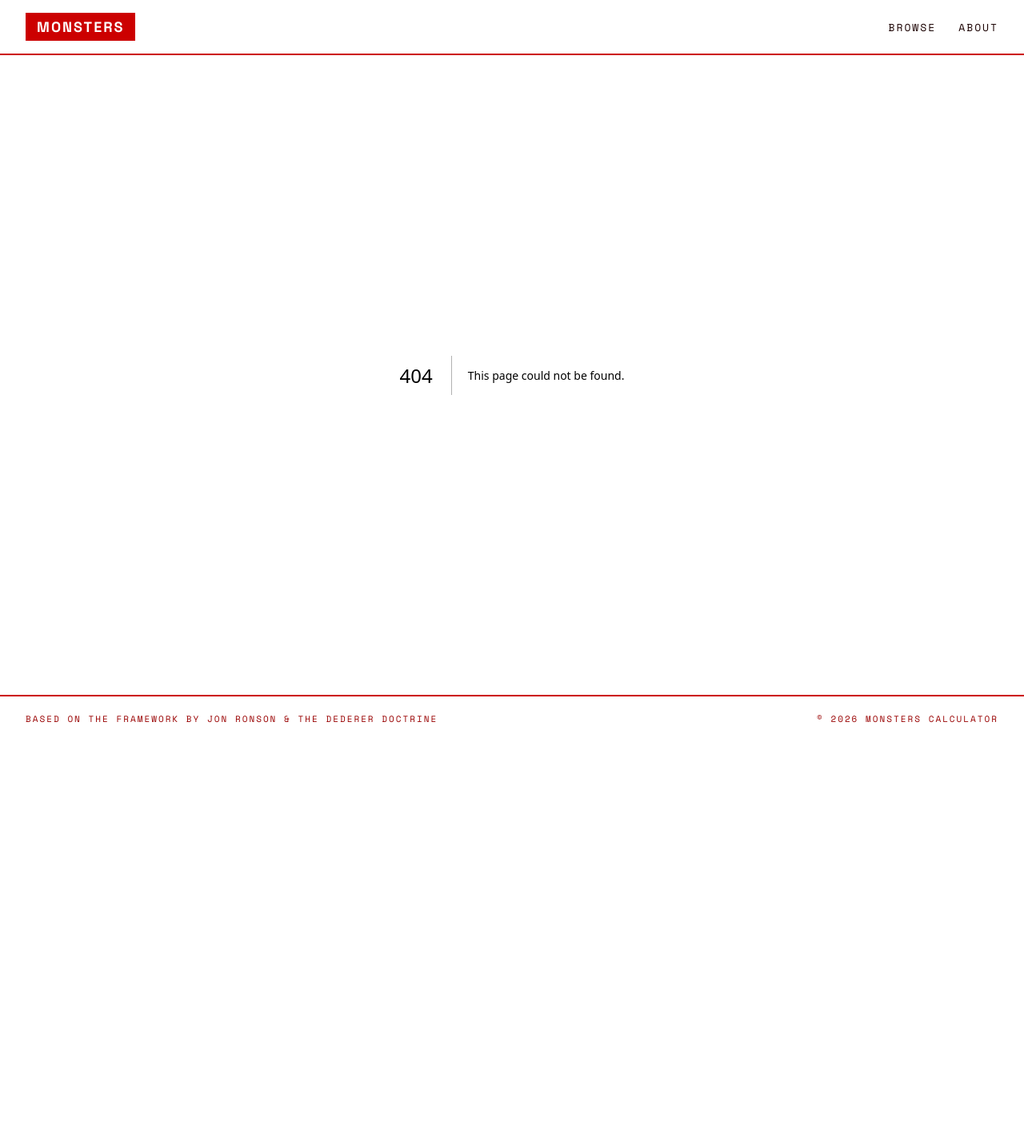
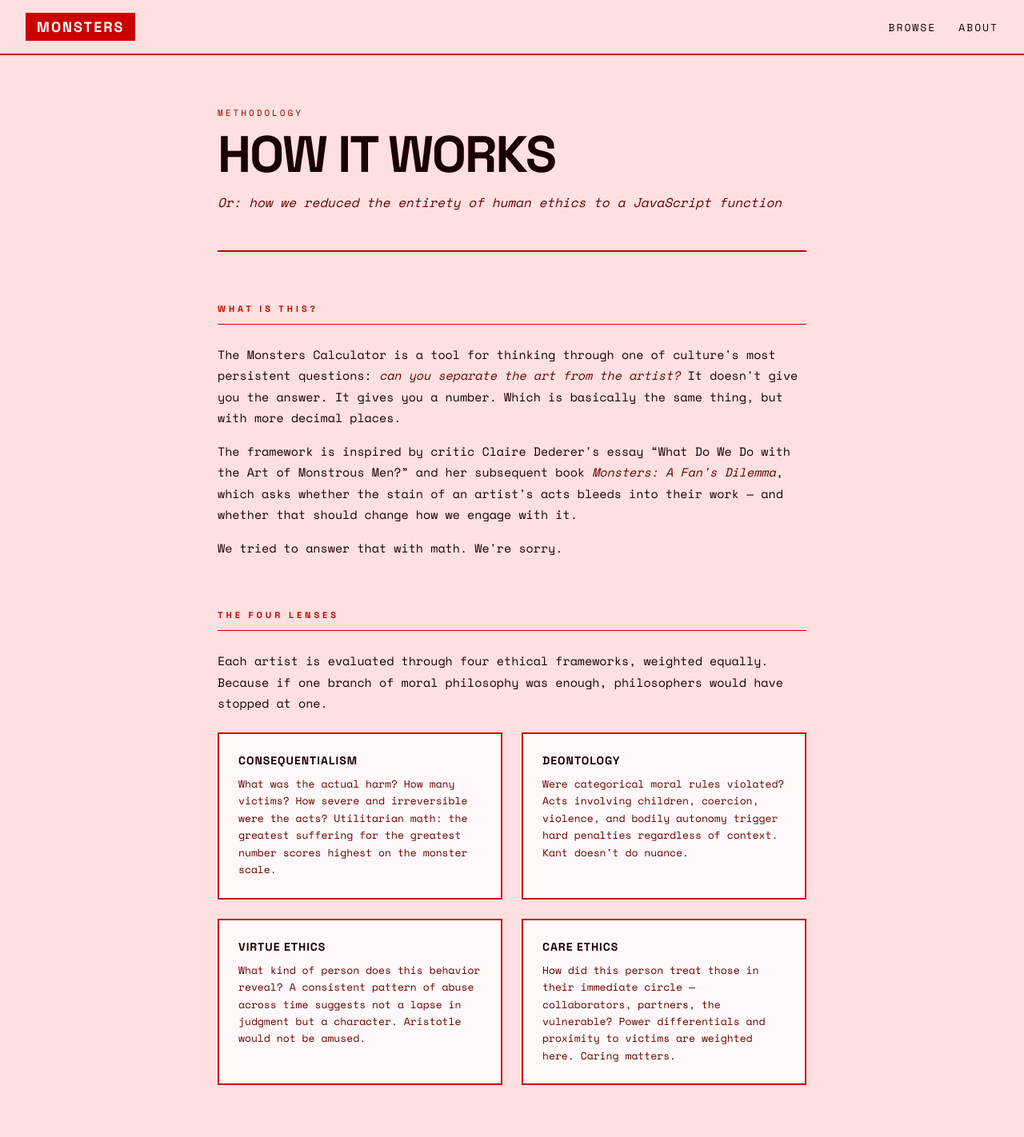
Before and after one commit to samarthkulshrestha/monsters, a Next.js app: page /about in a window 1280 px wide. Before the commit this address had no page. Shown: the top 1422 px of the page at 80% size. Before the commit the page ends 927 px from the top, so only its background shows below. Built offline with nearby package versions, Linux system fonts and the light colour scheme.

Commit message:
feat: add about/methodology page

```diff
--- /dev/null
+++ b/src/app/about/page.module.css
@@ -0,0 +1,144 @@
+.page {
+  max-width: 800px;
+  margin: 0 auto;
+  padding: 0 32px 96px;
+}
+
+.heading {
+  padding: 64px 0 48px;
+  border-bottom: 2px solid var(--color-border);
+  margin-bottom: 64px;
+}
+
+.eyebrow {
+  font-size: 11px;
+  text-transform: uppercase;
+  letter-spacing: 3px;
+  color: var(--color-muted);
+  margin-bottom: 12px;
+}
+
+.title {
+  font-family: var(--font-display);
+  font-size: 64px;
+  font-weight: 700;
+  color: var(--color-dark);
+  letter-spacing: -2px;
+  text-transform: uppercase;
+  line-height: 1;
+  margin-bottom: 16px;
+}
+
+.subtitle {
+  font-size: 16px;
+  color: var(--color-secondary);
+  font-style: italic;
+  line-height: 1.5;
+}
+
+.content {
+  display: flex;
+  flex-direction: column;
+  gap: 64px;
+}
+
+.section {
+  display: flex;
+  flex-direction: column;
+  gap: 24px;
+}
+
+.sectionTitle {
+  font-family: var(--font-display);
+  font-size: 11px;
+  font-weight: 700;
+  text-transform: uppercase;
+  letter-spacing: 4px;
+  color: var(--color-red);
+  padding-bottom: 12px;
+  border-bottom: 1px solid var(--color-border);
+}
+
+.body {
+  display: flex;
+  flex-direction: column;
+  gap: 16px;
+}
+
+.body p {
+  font-size: 15px;
+  line-height: 1.75;
+  color: var(--color-dark);
+}
+
+.body em {
+  font-style: italic;
+  color: var(--color-secondary);
+}
+
+.body strong {
+  font-weight: 700;
+  color: var(--color-dark);
+}
+
+.list {
+  list-style: none;
+  display: flex;
+  flex-direction: column;
+  gap: 10px;
+  padding: 0;
+  margin: 0;
+}
+
+.list li {
+  font-size: 15px;
+  line-height: 1.6;
+  color: var(--color-dark);
+  padding-left: 20px;
+  position: relative;
+}
+
+.list li::before {
+  content: '—';
+  position: absolute;
+  left: 0;
+  color: var(--color-red);
+}
+
+.lenses {
+  display: grid;
+  grid-template-columns: 1fr 1fr;
+  gap: 24px;
+}
+
+.lens {
+  padding: 24px;
+  border: 2px solid var(--color-border);
+  background: #fff8f8;
+}
+
+.lensTitle {
+  font-family: var(--font-display);
+  font-size: 14px;
+  font-weight: 700;
+  text-transform: uppercase;
+  letter-spacing: 1px;
+  color: var(--color-dark);
+  margin-bottom: 10px;
+}
+
+.lens p {
+  font-size: 13px;
+  line-height: 1.65;
+  color: var(--color-secondary);
+}
+
+@media (max-width: 600px) {
+  .lenses {
+    grid-template-columns: 1fr;
+  }
+
+  .title {
+    font-size: 40px;
+  }
+}
--- /dev/null
+++ b/src/app/about/page.tsx
@@ -0,0 +1,150 @@
+import styles from './page.module.css'
+
+export default function AboutPage() {
+  return (
+    <div className={styles.page}>
+      <div className={styles.heading}>
+        <div className={styles.eyebrow}>Methodology</div>
+        <h1 className={styles.title}>How It Works</h1>
+        <p className={styles.subtitle}>
+          Or: how we reduced the entirety of human ethics to a JavaScript function
+        </p>
+      </div>
+
+      <div className={styles.content}>
+        <section className={styles.section}>
+          <h2 className={styles.sectionTitle}>What Is This?</h2>
+          <div className={styles.body}>
+            <p>
+              The Monsters Calculator is a tool for thinking through one of culture&apos;s most
+              persistent questions: <em>can you separate the art from the artist?</em> It doesn&apos;t
+              give you the answer. It gives you a number. Which is basically the same thing, but
+              with more decimal places.
+            </p>
+            <p>
+              The framework is inspired by critic Claire Dederer&apos;s essay &ldquo;What Do We Do
+              with the Art of Monstrous Men?&rdquo; and her subsequent book <em>Monsters: A Fan&apos;s Dilemma</em>,
+              which asks whether the stain of an artist&apos;s acts bleeds into their work — and whether
+              that should change how we engage with it.
+            </p>
+            <p>
+              We tried to answer that with math. We&apos;re sorry.
+            </p>
+          </div>
+        </section>
+
+        <section className={styles.section}>
+          <h2 className={styles.sectionTitle}>The Four Lenses</h2>
+          <div className={styles.body}>
+            <p>
+              Each artist is evaluated through four ethical frameworks, weighted equally. Because
+              if one branch of moral philosophy was enough, philosophers would have stopped at one.
+            </p>
+          </div>
+          <div className={styles.lenses}>
+            <div className={styles.lens}>
+              <h3 className={styles.lensTitle}>Consequentialism</h3>
+              <p>
+                What was the actual harm? How many victims? How severe and irreversible were the
+                acts? Utilitarian math: the greatest suffering for the greatest number scores
+                highest on the monster scale.
+              </p>
+            </div>
+            <div className={styles.lens}>
+              <h3 className={styles.lensTitle}>Deontology</h3>
+              <p>
+                Were categorical moral rules violated? Acts involving children, coercion, violence,
+                and bodily autonomy trigger hard penalties regardless of context. Kant doesn&apos;t
+                do nuance.
+              </p>
+            </div>
+            <div className={styles.lens}>
+              <h3 className={styles.lensTitle}>Virtue Ethics</h3>
+              <p>
+                What kind of person does this behavior reveal? A consistent pattern of abuse across
+                time suggests not a lapse in judgment but a character. Aristotle would not be amused.
+              </p>
+            </div>
+            <div className={styles.lens}>
+              <h3 className={styles.lensTitle}>Care Ethics</h3>
+              <p>
+                How did this person treat those in their immediate circle — collaborators, partners,
+                the vulnerable? Power differentials and proximity to victims are weighted here.
+                Caring matters.
+              </p>
+            </div>
+          </div>
+        </section>
+
+        <section className={styles.section}>
+          <h2 className={styles.sectionTitle}>The Art Side</h2>
+          <div className={styles.body}>
+            <p>
+              The art score is separate from the monster score — and that tension is the whole
+              point. We evaluate art on three axes:
+            </p>
+            <ul className={styles.list}>
+              <li><strong>Significance</strong> — does the work matter culturally, historically?</li>
+              <li><strong>Influence</strong> — did it change what came after it?</li>
+              <li><strong>Replaceability</strong> — could someone else have made this? (Low
+                replaceability = harder to dismiss.)</li>
+            </ul>
+            <p>
+              We also consider whether the medium &ldquo;carries&rdquo; the artist&apos;s persona — a director&apos;s
+              face is not on screen, a singer&apos;s voice is — and how much the biographical context
+              has contaminated the work itself.
+            </p>
+          </div>
+        </section>
+
+        <section className={styles.section}>
+          <h2 className={styles.sectionTitle}>Time &amp; Accountability</h2>
+          <div className={styles.body}>
+            <p>
+              A monster who faced consequences is different from one who evaded them. A crime
+              committed fifty years ago and a crime committed last year are morally equivalent
+              but practically different. The calculator tries to encode both.
+            </p>
+            <p>
+              If an artist is still alive, still profiting, still being feted at award ceremonies
+              while their victims are still alive — that changes the calculus. A dead painter
+              can&apos;t cash your streaming royalties.
+            </p>
+          </div>
+        </section>
+
+        <section className={styles.section}>
+          <h2 className={styles.sectionTitle}>The Final Score</h2>
+          <div className={styles.body}>
+            <p>
+              The <strong>Consumability Index</strong> is a 0–100 score combining the monster
+              score, the art score, temporal factors, and accountability. Higher means more
+              defensible to consume. Lower means you&apos;re on your own.
+            </p>
+            <p>
+              The score is not a permission slip. It is not absolution. It is a tool for thinking,
+              not for avoiding thought. The question of whether to watch <em>Chinatown</em> is
+              one you will have to answer yourself. We just wanted to give you a number to argue with.
+            </p>
+          </div>
+        </section>
+
+        <section className={styles.section}>
+          <h2 className={styles.sectionTitle}>The Disclaimer</h2>
+          <div className={styles.body}>
+            <p>
+              This calculator is not a court of law. The scores are not verdicts. The data is
+              imperfect. The framework is imperfect. We are imperfect. This is an exercise in
+              structured thinking about a problem that doesn&apos;t have clean answers, and anyone
+              who tells you otherwise is selling something.
+            </p>
+            <p>
+              We do not claim objectivity. We claim rigor and honesty about our assumptions.
+              That&apos;s the best any of us can do.
+            </p>
+          </div>
+        </section>
+      </div>
+    </div>
+  )
+}
```
